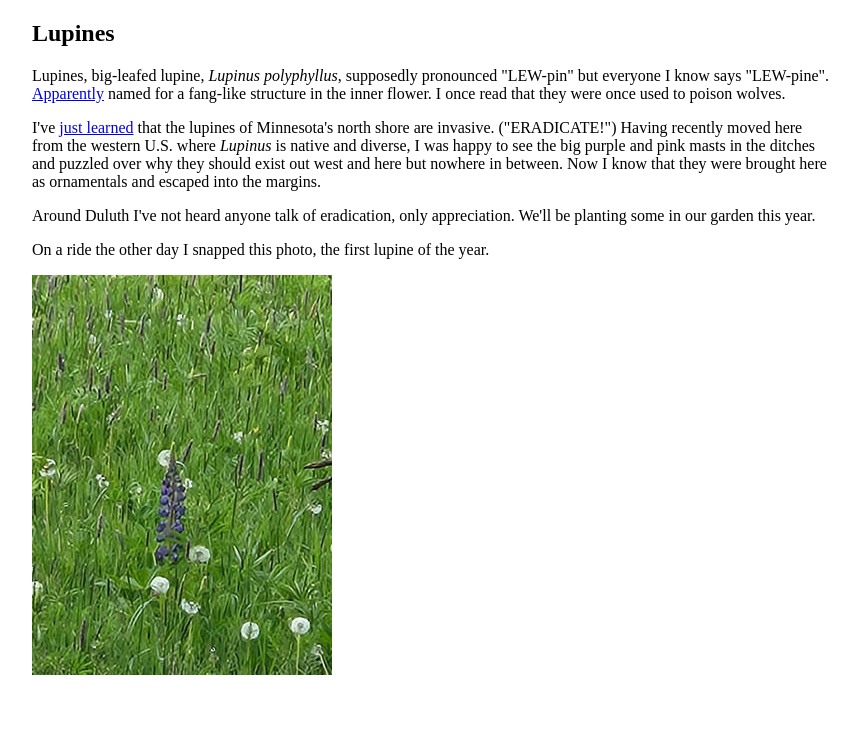
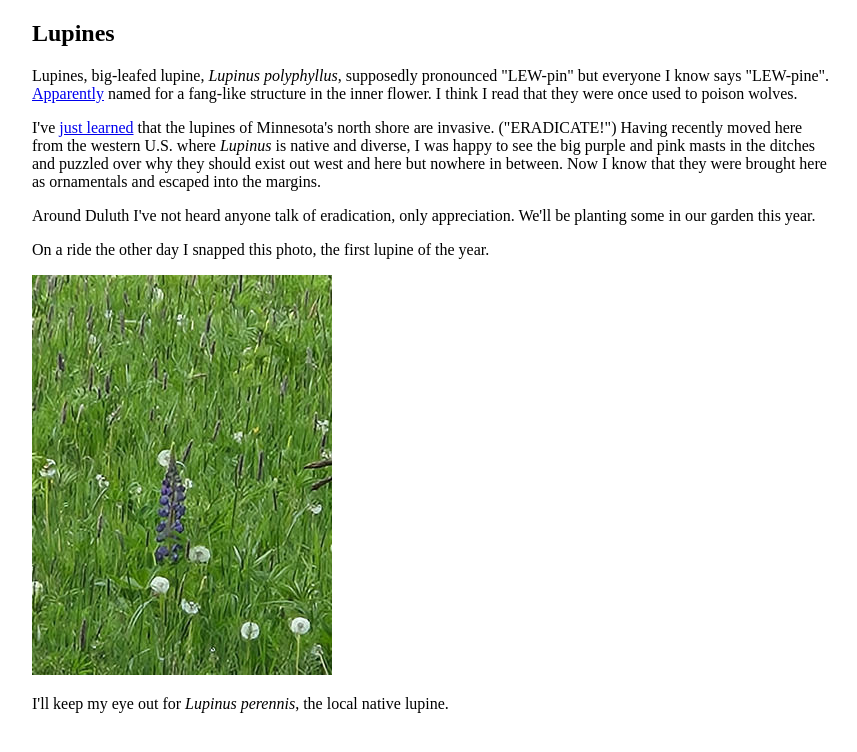
Before and after one commit to shoutsfromduluth/shoutsfromduluth.github.io, a plain HTML site: page public/lupines/index.html in a window 1280 px wide. Shown: the whole page, without its empty margins (208-1065 px from the left). Drawn offline with Linux system fonts and the light colour scheme.

Commit message:
update lupines

```diff
--- a/public/lupines/index.html
+++ b/public/lupines/index.html
@@ -17,8 +17,8 @@
 <p>Lupines, big-leafed lupine, <em>Lupinus polyphyllus</em>, supposedly pronounced
 "LEW-pin" but everyone I know says "LEW-pine".
 <a href="https://en.wiktionary.org/wiki/lupin#English">Apparently</a> named for a
-fang-like structure in the inner flower. I once read that they were once used
-to poison wolves.</p>
+fang-like structure in the inner flower. I think I read that they were once
+used to poison wolves.</p>
 <p>I've <a href="https://www.minnesotawildflowers.info/flower/large-leaved-lupine">just
 learned</a> that
 the lupines of Minnesota's north shore are invasive. ("ERADICATE!") Having
@@ -32,6 +32,7 @@ We'll be planting some in our garden this year.</p>
 <p>On a ride the other day I snapped this photo, the first lupine of the year.</p>
 
 <img src="https:&#x2F;&#x2F;shoutsfromduluth.github.io&#x2F;processed_images&#x2F;first_lupine.77a77141b1148c9d.jpg" />
+<p>I'll keep my eye out for <em>Lupinus perennis</em>, the local native lupine.</p>
 
 
     </div>
```
Also changed, not shown: 1 other file.
